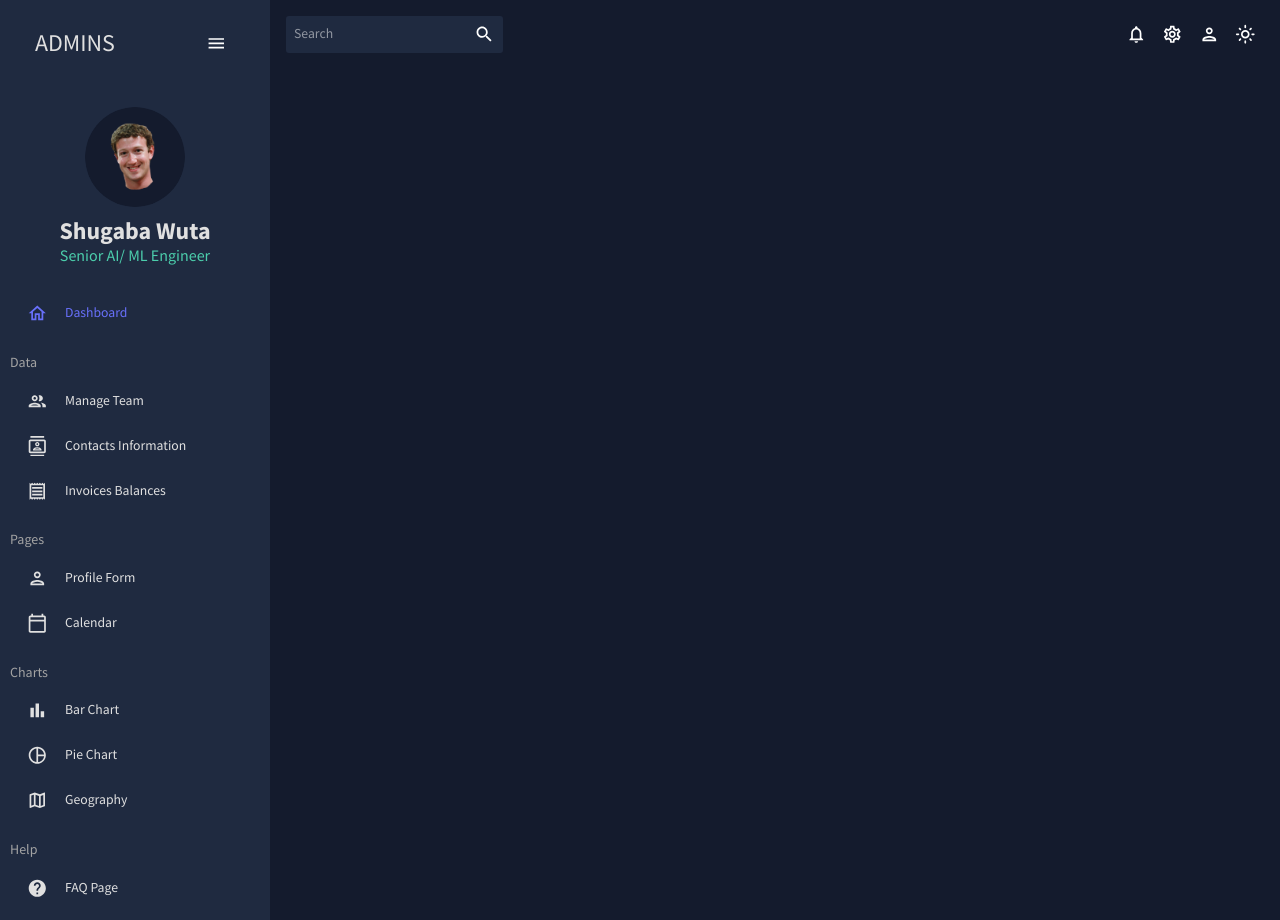
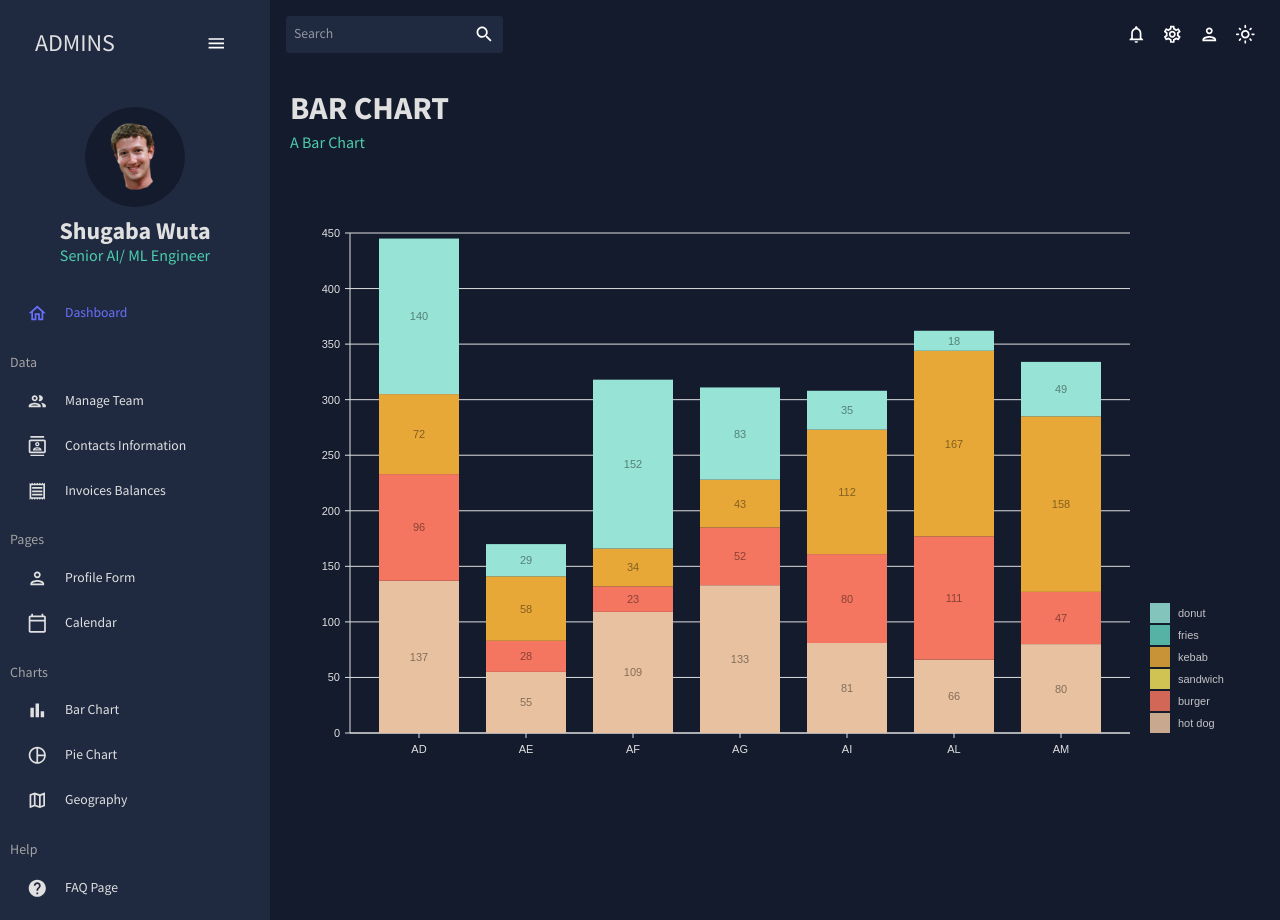
Before and after one commit to Shugaba-Wuta/react-dashboard, a React (Create React App) app: page /bar in a window 1280 px wide. Built offline with nearby package versions, Linux system fonts and the light colour scheme.

Commit message:
Added pie and bar charts

```diff
--- a/src/App.js
+++ b/src/App.js
@@ -7,8 +7,8 @@
 import Team from "./scenes/team";
 import Invoices from "./scenes/invoices";
 import Contacts from "./scenes/contacts";
-// import Bar from "./scenes/bar";
-// import Pie from "./scenes/pie";
+import Bar from "./scenes/bar";
+import Pie from "./scenes/pie";
 import Form from "./scenes/form";
 // import Line from "./scenes/line";
 // import Geography from "./scenes/geography"
@@ -35,8 +35,8 @@
               <Route path="/team" element={<Team />} />
               <Route path="/invoices" element={<Invoices />} />
               <Route path="/contacts" element={<Contacts />} />
-              {/* <Route path="/bar" element={<Bar />} /> */}
-              {/* <Route path="/pie" element={<Pie />} /> */}
+              <Route path="/bar" element={<Bar />} />
+              <Route path="/pie" element={<Pie />} />
               <Route path="/form" element={<Form />} />
               <Route path="/calendar" element={<Calendar />} />
               {/* <Route path="/line" element={<Line />} /> */}
--- /dev/null
+++ b/src/components/BarChart.jsx
@@ -0,0 +1,140 @@
+import { useTheme } from "@mui/material";
+import { ResponsiveBar } from "@nivo/bar";
+import { tokens } from "../theme";
+import { mockBarData as data } from "../data/mockData";
+const BarChart = ({ isDashboard = false }) => {
+  const theme = useTheme();
+  const colors = tokens(theme.palette.mode);
+  return (
+    <ResponsiveBar
+      data={data}
+      theme={{
+        axis: {
+          domain: {
+            line: {
+              stroke: colors.gray[100],
+            },
+          },
+          legend: {
+            text: {
+              fill: colors.gray[100],
+            },
+          },
+          ticks: {
+            line: {
+              stroke: colors.gray[100],
+              strokeWidth: 1,
+            },
+            text: {
+              fill: colors.gray[100],
+            },
+          },
+        },
+        legends: {
+          text: {
+            fill: colors.gray[100],
+          },
+        },
+      }}
+      keys={["hot dog", "burger", "sandwich", "kebab", "fries", "donut"]}
+      indexBy="country"
+      margin={{ top: 50, right: 130, bottom: 50, left: 60 }}
+      padding={0.25}
+      valueScale={{ type: "linear" }}
+      indexScale={{ type: "band", round: true }}
+      colors={{ scheme: "nivo" }}
+      defs={[
+        {
+          id: "dots",
+          type: "patternDots",
+          background: "inherit",
+          color: "#38bcb2",
+          size: 4,
+          padding: 1,
+          stagger: true,
+        },
+        {
+          id: "lines",
+          type: "patternLines",
+          background: "inherit",
+          color: "#eed312",
+          rotation: -45,
+          lineWidth: 6,
+          spacing: 10,
+        },
+      ]}
+      fill={[
+        {
+          match: {
+            id: "fries",
+          },
+          id: "dots",
+        },
+        {
+          match: {
+            id: "sandwich",
+          },
+          id: "lines",
+        },
+      ]}
+      borderColor={{
+        from: "color",
+        modifiers: [["darker", 1.6]],
+      }}
+      axisTop={null}
+      axisRight={null}
+      axisBottom={{
+        tickSize: 5,
+        tickPadding: 5,
+        tickRotation: 0,
+        legend: isDashboard && "country",
+        legendPosition: "middle",
+        legendOffset: 32,
+      }}
+      axisLeft={{
+        tickSize: 5,
+        tickPadding: 5,
+        tickRotation: 0,
+        legend: isDashboard && "food",
+        legendPosition: "middle",
+        legendOffset: -40,
+      }}
+      labelSkipWidth={12}
+      labelSkipHeight={12}
+      labelTextColor={{
+        from: "color",
+        modifiers: [["darker", 1.6]],
+      }}
+      legends={[
+        {
+          dataFrom: "keys",
+          anchor: "bottom-right",
+          direction: "column",
+          justify: false,
+          translateX: 120,
+          translateY: 0,
+          itemsSpacing: 2,
+          itemWidth: 100,
+          itemHeight: 20,
+          itemDirection: "left-to-right",
+          itemOpacity: 0.85,
+          symbolSize: 20,
+          effects: [
+            {
+              on: "hover",
+              style: {
+                itemOpacity: 1,
+              },
+            },
+          ],
+        },
+      ]}
+      role="application"
+      ariaLabel="Nivo bar chart demo"
+      barAriaLabel={function (e) {
+        return e.id + ": " + e.formattedValue + " in country: " + e.indexValue;
+      }}
+    />
+  );
+};
+export default BarChart;
--- /dev/null
+++ b/src/components/PieChart.jsx
@@ -0,0 +1,157 @@
+import { ResponsivePie } from "@nivo/pie";
+import { useTheme } from "@emotion/react";
+import { mockPieData as data } from "../data/mockData";
+import { tokens } from "../theme";
+
+const PieChart = ({ isDashboard = false }) => {
+  const theme = useTheme();
+  const colors = tokens(theme.palette.mode);
+  return (
+    <ResponsivePie
+      data={data}
+      theme={{
+        axis: {
+          domain: {
+            line: {
+              stroke: colors.gray[100],
+            },
+          },
+          legend: {
+            text: {
+              fill: colors.gray[100],
+            },
+          },
+          ticks: {
+            line: {
+              stroke: colors.gray[100],
+              strokeWidth: 1,
+            },
+            text: {
+              fill: colors.gray[100],
+            },
+          },
+        },
+        legends: {
+          text: {
+            fill: colors.gray[100],
+          },
+        },
+      }}
+      margin={{ top: 40, right: 80, bottom: 80, left: 80 }}
+      innerRadius={0.5}
+      padAngle={0.7}
+      cornerRadius={3}
+      activeOuterRadiusOffset={8}
+      borderWidth={1}
+      borderColor={{
+        from: "color",
+        modifiers: [["darker", 0.2]],
+      }}
+      arcLinkLabelsSkipAngle={10}
+      arcLinkLabelsTextColor={colors.gray[100]}
+      arcLinkLabelsThickness={2}
+      arcLinkLabelsColor={{ from: "color" }}
+      arcLabelsSkipAngle={10}
+      arcLabelsTextColor={{
+        from: "color",
+        modifiers: [["darker", 2]],
+      }}
+      defs={[
+        {
+          id: "dots",
+          type: "patternDots",
+          background: "inherit",
+          color: "rgba(255, 255, 255, 0.3)",
+          size: 4,
+          padding: 1,
+          stagger: true,
+        },
+        {
+          id: "lines",
+          type: "patternLines",
+          background: "inherit",
+          color: "rgba(255, 255, 255, 0.3)",
+          rotation: -45,
+          lineWidth: 6,
+          spacing: 10,
+        },
+      ]}
+      fill={[
+        {
+          match: {
+            id: "ruby",
+          },
+          id: "dots",
+        },
+        {
+          match: {
+            id: "c",
+          },
+          id: "dots",
+        },
+        {
+          match: {
+            id: "go",
+          },
+          id: "dots",
+        },
+        {
+          match: {
+            id: "python",
+          },
+          id: "dots",
+        },
+        {
+          match: {
+            id: "scala",
+          },
+          id: "dots",
+        },
+        {
+          match: {
+            id: "lisp",
+          },
+          id: "lines",
+        },
+        {
+          match: {
+            id: "elixir",
+          },
+          id: "lines",
+        },
+        {
+          match: {
+            id: "javascript",
+          },
+          id: "lines",
+        },
+      ]}
+      legends={[
+        {
+          anchor: "bottom",
+          direction: "row",
+          justify: false,
+          translateX: 0,
+          translateY: 56,
+          itemsSpacing: 0,
+          itemWidth: 100,
+          itemHeight: 18,
+          itemTextColor: "#999",
+          itemDirection: "left-to-right",
+          itemOpacity: 1,
+          symbolSize: 18,
+          symbolShape: "circle",
+          effects: [
+            {
+              on: "hover",
+              style: {
+                itemTextColor: "#000",
+              },
+            },
+          ],
+        },
+      ]}
+    />
+  );
+};
+export default PieChart;
--- a/src/data/mockData.js
+++ b/src/data/mockData.js
@@ -399,14 +399,20 @@
 
 export const mockPieData = [
     {
-        id: "hack",
-        label: "hack",
+        id: "c",
+        label: "c",
         value: 239,
         color: "hsl(104, 70%, 50%)",
     },
     {
-        id: "make",
-        label: "make",
+        id: "rust",
+        label: "rust",
+        value: 439,
+        color: "hsl(104, 70%, 50%)",
+    },
+    {
+        id: "python",
+        label: "python",
         value: 170,
         color: "hsl(162, 70%, 50%)",
     },
--- /dev/null
+++ b/src/scenes/bar/index.jsx
@@ -0,0 +1,16 @@
+import { Box } from "@mui/material";
+import Header from "../../components/Header";
+import BarChart from "../../components/BarChart";
+
+const Bar = () => {
+  return (
+    <Box m={"20px"}>
+      <Header title="BAR CHART" subtitle="A Bar Chart"></Header>
+      <Box height={"75vh"}>
+        <BarChart></BarChart>
+      </Box>
+    </Box>
+  );
+};
+
+export default Bar;
--- /dev/null
+++ b/src/scenes/pie/index.jsx
@@ -0,0 +1,15 @@
+import { Box } from "@mui/material";
+import PieChart from "../../components/PieChart";
+import Header from "../../components/Header";
+
+const Pie = () => {
+  return (
+    <Box m={"20px"}>
+      <Header title="PIE CHART" subtitle="A Pie Chart"></Header>
+      <Box height={"75vh"}>
+        <PieChart></PieChart>
+      </Box>
+    </Box>
+  );
+};
+export default Pie;
```
